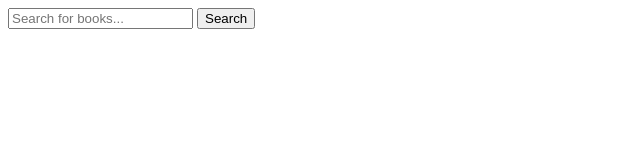
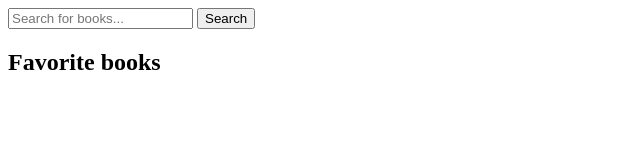
Before and after one commit to Morloken/BookSearcherOnline, a website: page public/index.html in a window 1280 px wide. Shown: the whole page, without its empty margins (0-640 px from the left). Drawn offline with nearby package versions, Linux system fonts and the light colour scheme.

Commit message:
added element for displaying fav books of the user(in future)

```diff
--- a/public/index.html
+++ b/public/index.html
@@ -14,6 +14,13 @@
         <input type="text" id="search-input" placeholder="Search for books...">
         <button id="search-button">Search</button>
         <div id="books-container"></div><!-- books will be displayed here-->
+
+
+        <div id="favorites-container" class="favorites-container"><!-- favorite books will be displayed here-->
+            <h2>Favorite books</h2>
+            <ul id="favorites-list"></ul>
+        </div>
+
     </div>
 </body>
 </html>
```
